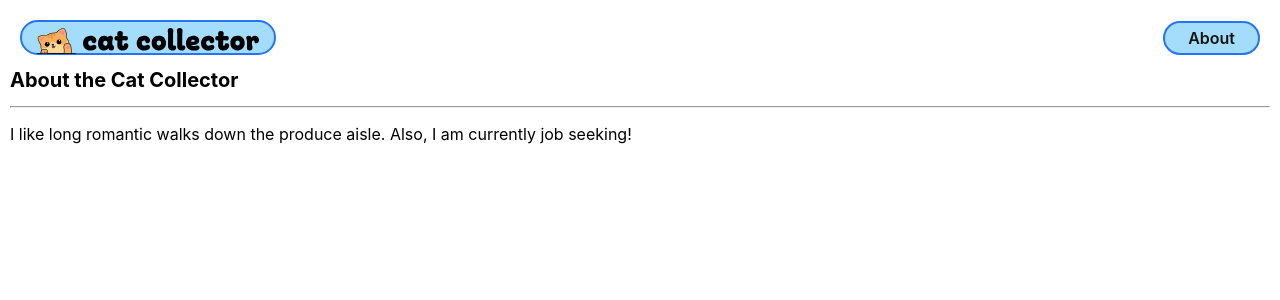
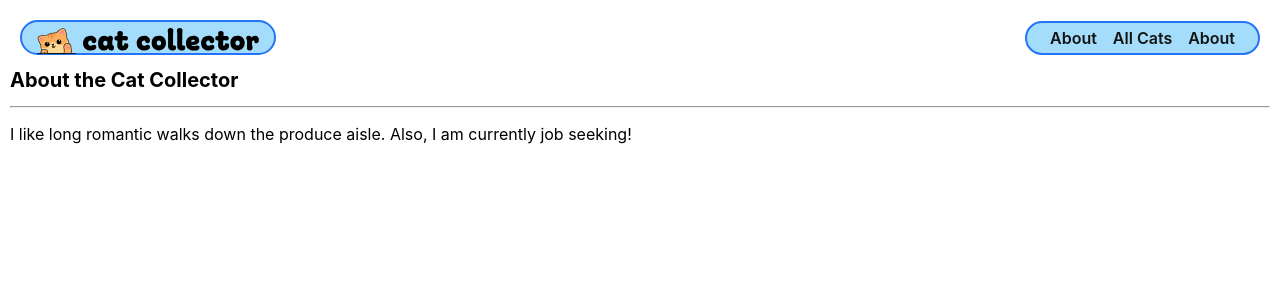
Before and after one commit to Geniozx/django-crud-app-cat-collector, a Django app: page /about/ in a window 1280 px wide. Shown: the top 300 px of the page. Run offline with Django 5.2, Linux system fonts and the light colour scheme.

Commit message:
created cats/ route

```diff
--- a/main_app/templates/base.html
+++ b/main_app/templates/base.html
@@ -22,6 +22,8 @@
       <nav>
         <ul>
           <li><a href="/about">About</a></li>
+          <li><a href="/cats">All Cats</a></li>
+          <li><a href="/about">About</a></li>
         </ul>
       </nav>
     </header>
--- a/main_app/urls.py
+++ b/main_app/urls.py
@@ -2,6 +2,8 @@ from django.urls import path
 from . import views # Import views to connect routes to view functions
 
 urlpatterns = [
-    path('', views.home, name='home'),
-    path('about/', views.about, name='about'),
+  path('', views.home, name='home'),
+  path('about/', views.about, name='about'),
+  # route for cats index
+  path('cats/', views.cat_index, name='cat-index'),
 ]
--- a/main_app/views.py
+++ b/main_app/views.py
@@ -13,3 +13,27 @@ def home(request):
     # main_app/views.py
 def about(request):
     return render(request, 'about.html')
+
+
+# views.py
+
+class Cat:
+    def __init__(self, name, breed, description, age):
+        self.name = name
+        self.breed = breed
+        self.description = description
+        self.age = age
+
+# Create a list of Cat instances
+cats = [
+    Cat('Lolo', 'tabby', 'Kinda rude.', 3),
+    Cat('Sachi', 'tortoiseshell', 'Looks like a turtle.', 0),
+    Cat('Fancy', 'bombay', 'Happy fluff ball.', 4),
+    Cat('Bonk', 'selkirk rex', 'Meows loudly.', 6)
+]
+
+# views.py
+
+def cat_index(request):
+    # Render the cats/index.html template with the cats data
+    return render(request, 'cats/index.html', {'cats': cats})
```
